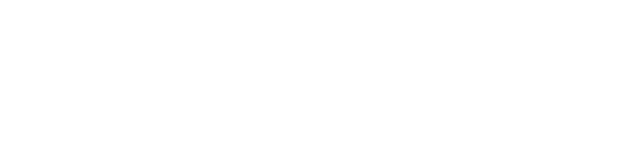
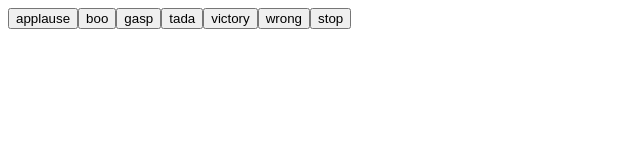
Before and after one commit to acciojob/Soundbar-23pras, a website: page main.html in a window 1280 px wide. Shown: the whole page, without its empty margins (0-640 px from the left). Drawn offline with Linux system fonts and the light colour scheme.

Commit message:
created a submission

```diff
--- a/main.html
+++ b/main.html
@@ -1,16 +1,13 @@
 <!DOCTYPE html>
-
-<html>
-
+<html lang="en">
 <head>
-	<link rel="stylesheet" href="styles.css">
+  <meta charset="UTF-8" />
+  <meta name="viewport" content="width=device-width, initial-scale=1.0"/>
+  <title>Soundbar</title>
+  <link rel="stylesheet" href="styles.css">
 </head>
-
 <body>
-	<!-- the entire body must be written by student -->
-    <script type="text/javascript" src="./script.js">
-</script>
-
+  <div id="buttons"></div>
+  <script src="script.js"></script>
 </body>
-
 </html>
--- a/script.js
+++ b/script.js
@@ -1 +1,42 @@
 //your JS code here. If required.
+const sounds = ['applause', 'boo', 'gasp', 'tada', 'victory', 'wrong'];
+
+const buttons = document.getElementById('buttons');
+
+sounds.forEach(sound => {
+  const btn = document.createElement('button');
+  btn.classList.add('btn');
+  btn.innerText = sound;
+
+  btn.addEventListener('click', () => {
+    stopSounds();
+    const audio = document.getElementById(sound);
+    audio.play();
+  });
+
+  buttons.appendChild(btn);
+});
+
+// Add the stop button
+const stopBtn = document.createElement('button');
+stopBtn.classList.add('btn', 'stop');
+stopBtn.innerText = 'stop';
+
+stopBtn.addEventListener('click', stopSounds);
+buttons.appendChild(stopBtn);
+
+// Add audio elements
+sounds.forEach(sound => {
+  const audio = document.createElement('audio');
+  audio.src = `sounds/${sound}.mp3`;
+  audio.id = sound;
+  document.body.appendChild(audio);
+});
+
+function stopSounds() {
+  sounds.forEach(sound => {
+    const audio = document.getElementById(sound);
+    audio.pause();
+    audio.currentTime = 0;
+  });
+}
```
